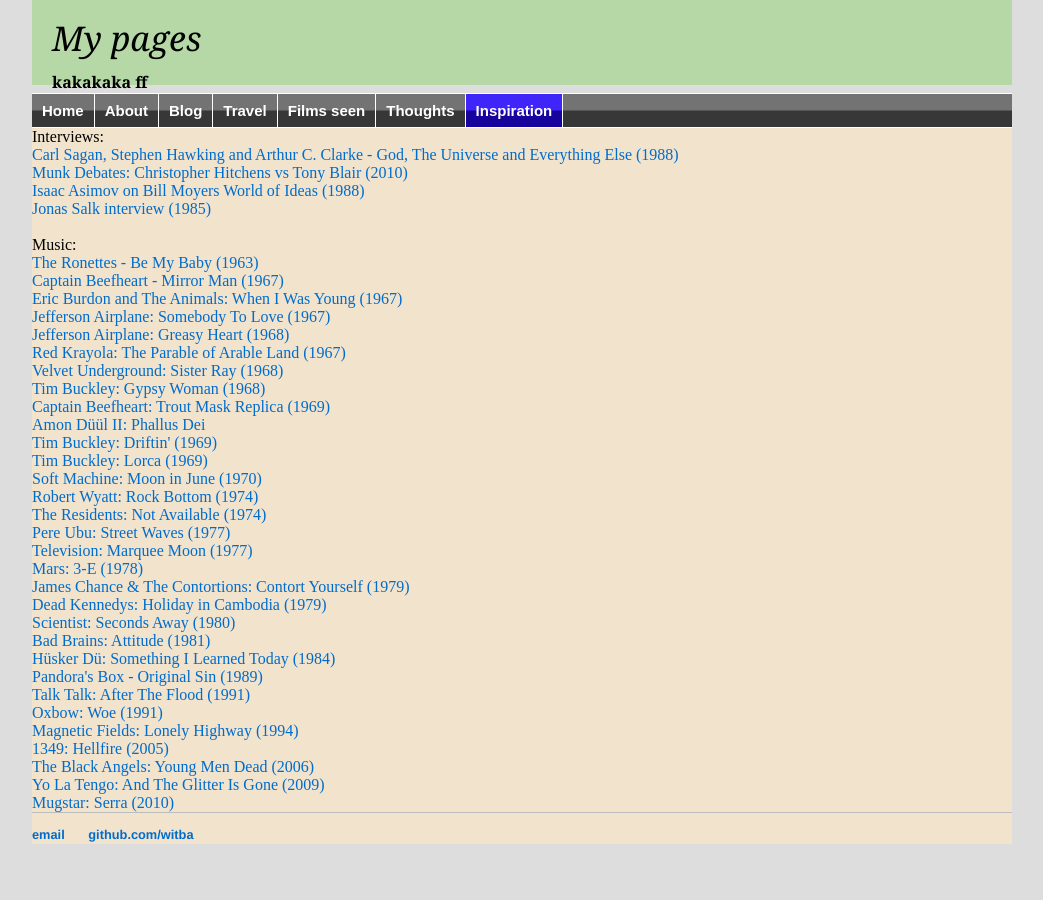
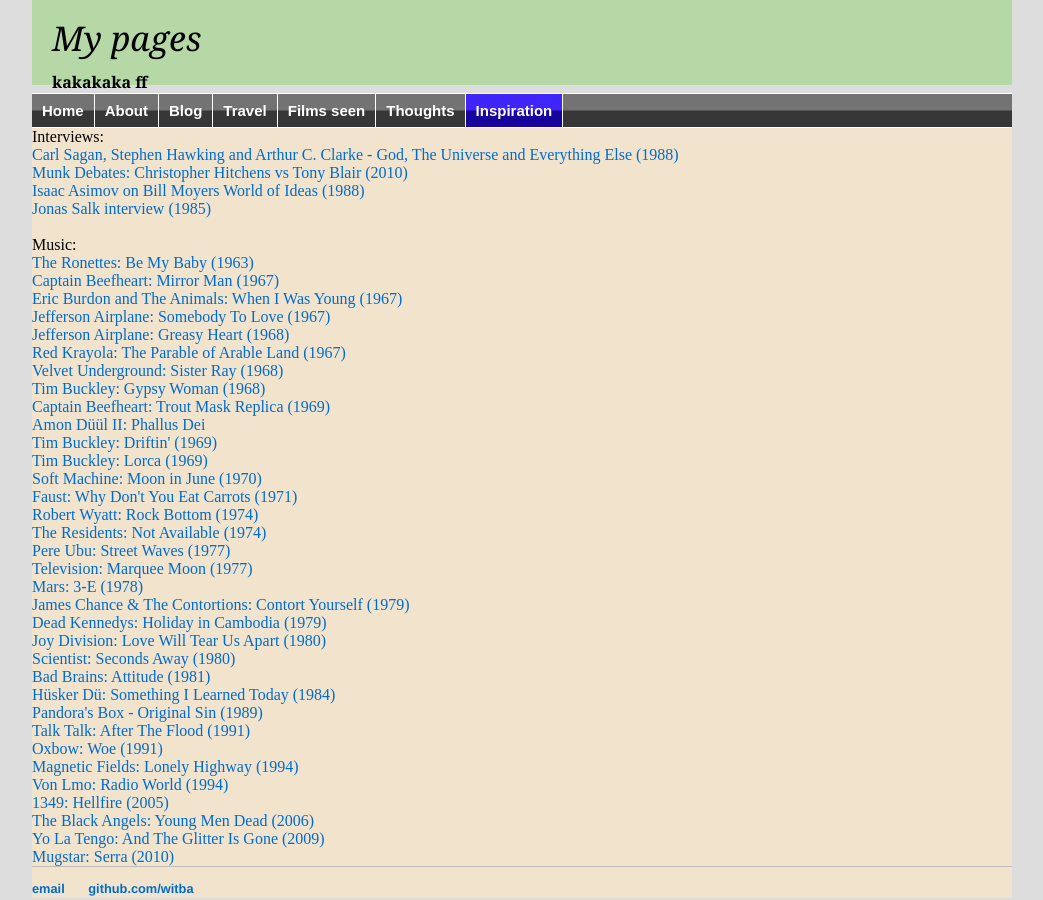
Before and after one commit to witba/witba.github.io, a Jekyll site: the page built from inspiration/index.html, in a window 1280 px wide. Shown: the whole page, without its empty margins (118-1161 px from the left). Built offline with Jekyll 4.4.1, drawn with Linux system fonts in a browser that asks for light colours.

Commit message:
Update index.html

```diff
--- a/inspiration/index.html
+++ b/inspiration/index.html
@@ -11,8 +11,8 @@
 <br>
 
 Music:<br>
-<a href="https://www.youtube.com/watch?v=ZV5tgZlTEkQ" target=_blank>The Ronettes - Be My Baby (1963)</a><br>
-<a href="https://www.youtube.com/watch?v=pBk20ujrZZU" target=_blank>Captain Beefheart - Mirror Man (1967)</a><br>
+<a href="https://www.youtube.com/watch?v=ZV5tgZlTEkQ" target=_blank>The Ronettes: Be My Baby (1963)</a><br>
+<a href="https://www.youtube.com/watch?v=pBk20ujrZZU" target=_blank>Captain Beefheart: Mirror Man (1967)</a><br>
 <a href="https://www.youtube.com/watch?v=ur30bn_3G58" target=_blank>Eric Burdon and The Animals: When I Was Young (1967)</a><br>
 <a href="https://www.youtube.com/watch?v=YnS0GaiIewM" target=_blank>Jefferson Airplane: Somebody To Love (1967)</a><br>
 <a href="https://www.youtube.com/watch?v=ymSqJEwmb_k" target=_blank>Jefferson Airplane: Greasy Heart (1968)</a><br>
@@ -24,6 +24,7 @@
 <a href="https://www.youtube.com/watch?v=Ef4pIdhfKQ0" target=_blank>Tim Buckley: Driftin' (1969)</a><br>
 <a href="https://www.youtube.com/watch?v=Zt2th2uanlI" target=_blank>Tim Buckley: Lorca (1969)</a><br>
 <a href="https://www.youtube.com/watch?v=IJFSIX_uVPM" target=_blank>Soft Machine: Moon in June (1970)</a><br>
+<a href="https://www.youtube.com/watch?v=KwVfXkchDKo" target=_blank>Faust: Why Don't You Eat Carrots (1971)</a><br>
 <a href="https://www.youtube.com/watch?v=-4AhdWGci3c" target=_blank>Robert Wyatt: Rock Bottom (1974)</a><br>
 <a href="https://www.youtube.com/watch?v=O-xaCdo3JiQ" target=_blank>The Residents: Not Available (1974)</a><br>
 <a href="https://www.youtube.com/watch?v=mk1sqOpPn3E" target=_blank>Pere Ubu: Street Waves (1977)</a><br>
@@ -31,6 +32,7 @@
 <a href="https://www.youtube.com/watch?v=-ReyhyGzlt4" target=_blank>Mars: 3-E (1978)</a><br>
 <a href="https://www.youtube.com/watch?v=_wcn6PCGPN4" target=_blank>James Chance & The Contortions: Contort Yourself (1979)</a><br>
 <a href="https://www.youtube.com/watch?v=-KTsXHXMkJA" target=_blank>Dead Kennedys: Holiday in Cambodia (1979)</a><br>
+<a href="https://www.youtube.com/watch?v=zuuObGsB0No" target=_blank>Joy Division: Love Will Tear Us Apart (1980)</a><br>
 <a href="https://www.youtube.com/watch?v=PvU2fFKEhWw" target=_blank>Scientist: Seconds Away (1980)</a><br>
 <a href="https://www.youtube.com/watch?v=YYjqY0Yg1kk" target=_blank>Bad Brains: Attitude (1981)</a><br>
 <a href="https://www.youtube.com/watch?v=rktLCGpQ3RA" target=_blank>Hüsker Dü: Something I Learned Today (1984)</a><br>
@@ -38,6 +40,7 @@
 <a href="https://www.youtube.com/watch?v=8zf-Z2oF6z4" target=_blank>Talk Talk: After The Flood (1991)</a><br>
 <a href="https://www.youtube.com/watch?v=UkxmWnP_WiM" target=_blank>Oxbow: Woe (1991)</a><br>
 <a href="https://www.youtube.com/watch?v=fO37jdCWedA" target=_blank>Magnetic Fields: Lonely Highway (1994)</a><br>
+<a href="https://www.youtube.com/watch?v=7gLVs6mKb_Q" target=_blank>Von Lmo: Radio World (1994)</a><br>
 <a href="https://www.youtube.com/watch?v=VZug9y81Axk" target=_blank>1349: Hellfire (2005)</a><br>
 <a href="https://www.youtube.com/watch?v=ZtQe3Mfb26U" target=_blank>The Black Angels: Young Men Dead (2006)</a><br>
 <a href="https://www.youtube.com/watch?v=gYF4wbyrNyY" target=_blank>Yo La Tengo: And The Glitter Is Gone (2009)</a><br>
```
